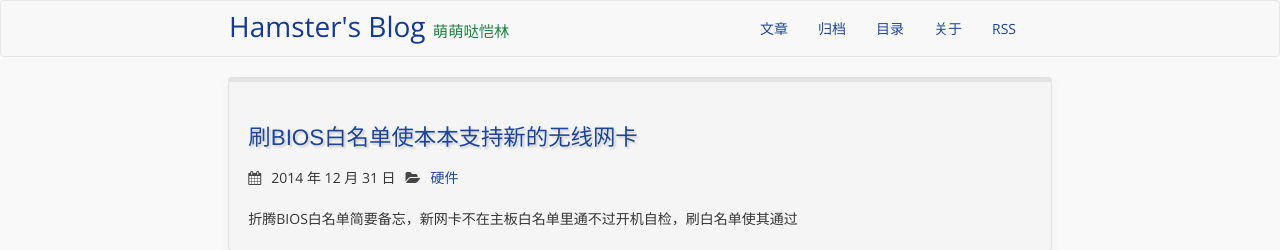
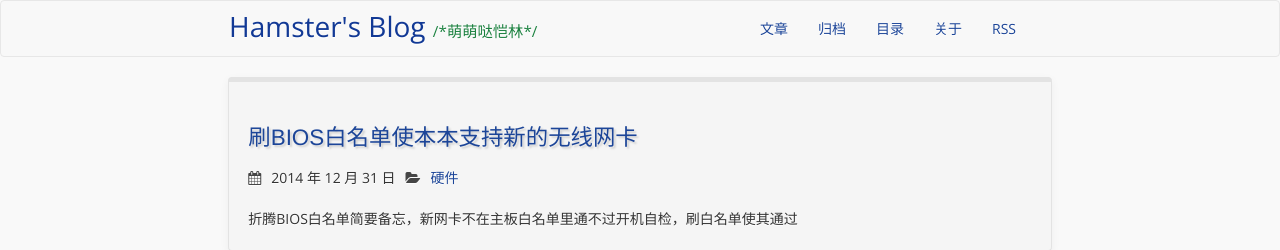
Before and after one commit to iHamsterball/ihamsterball.github.io, a Jekyll site: the page built from index.html, in a window 1280 px wide. Shown: the top 250 px of the page. Built offline with Jekyll 4.4.1, drawn with Linux system fonts in a browser that asks for light colours; nearby versions of some CDN libraries; library files that are not in the unit come from our copies; Markdown is read by kramdown in place of the engine named in the settings; the list of posts is cut into pages by our own code.

Commit message:
Change style

```diff
--- a/_config.yml
+++ b/_config.yml
@@ -11,7 +11,7 @@ excerpt_separator: <!-- more -->
 
 title : Hamster's Blog
 author :
-  name : 萌萌哒恺林
+  name : /*萌萌哒恺林*/
   email : hamsterball@foxmail.com
   github : https://github.com/ihamsterball
   weibo : http://weibo.com/3743808637/profile
```
